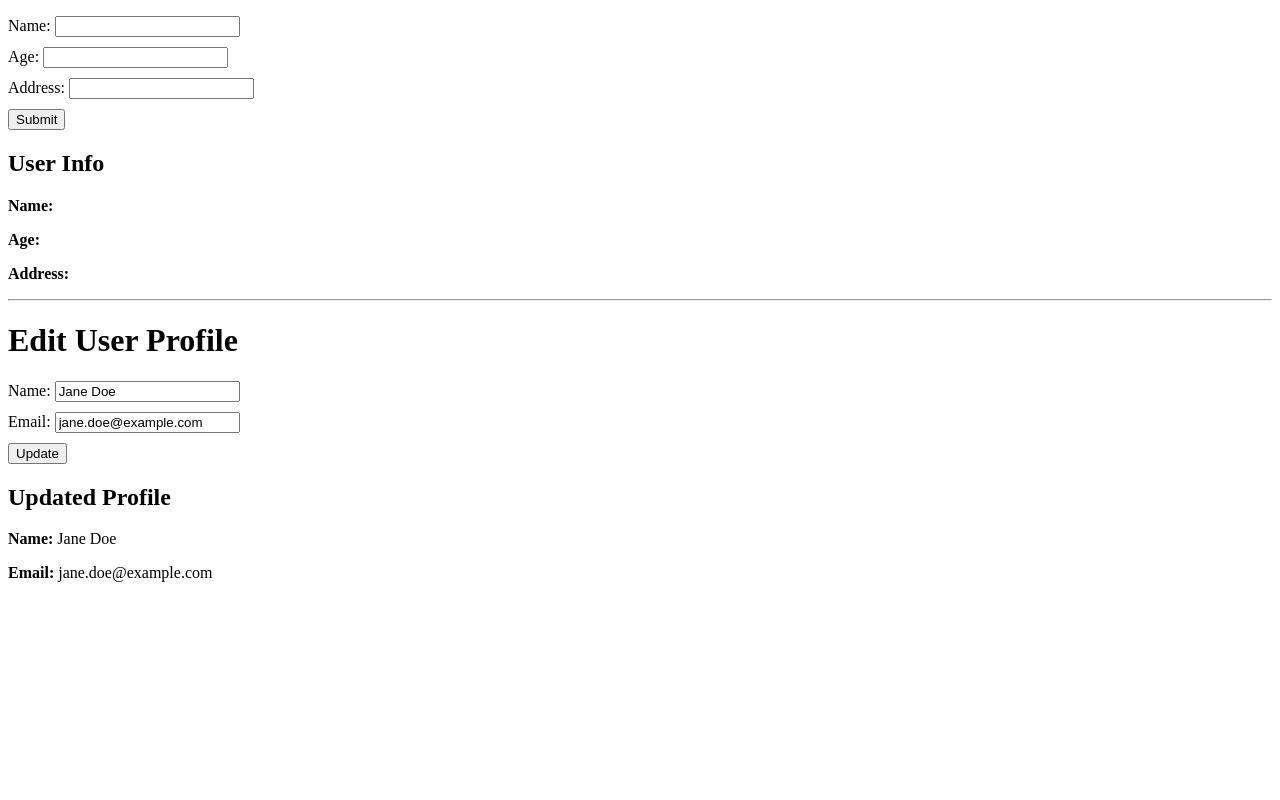
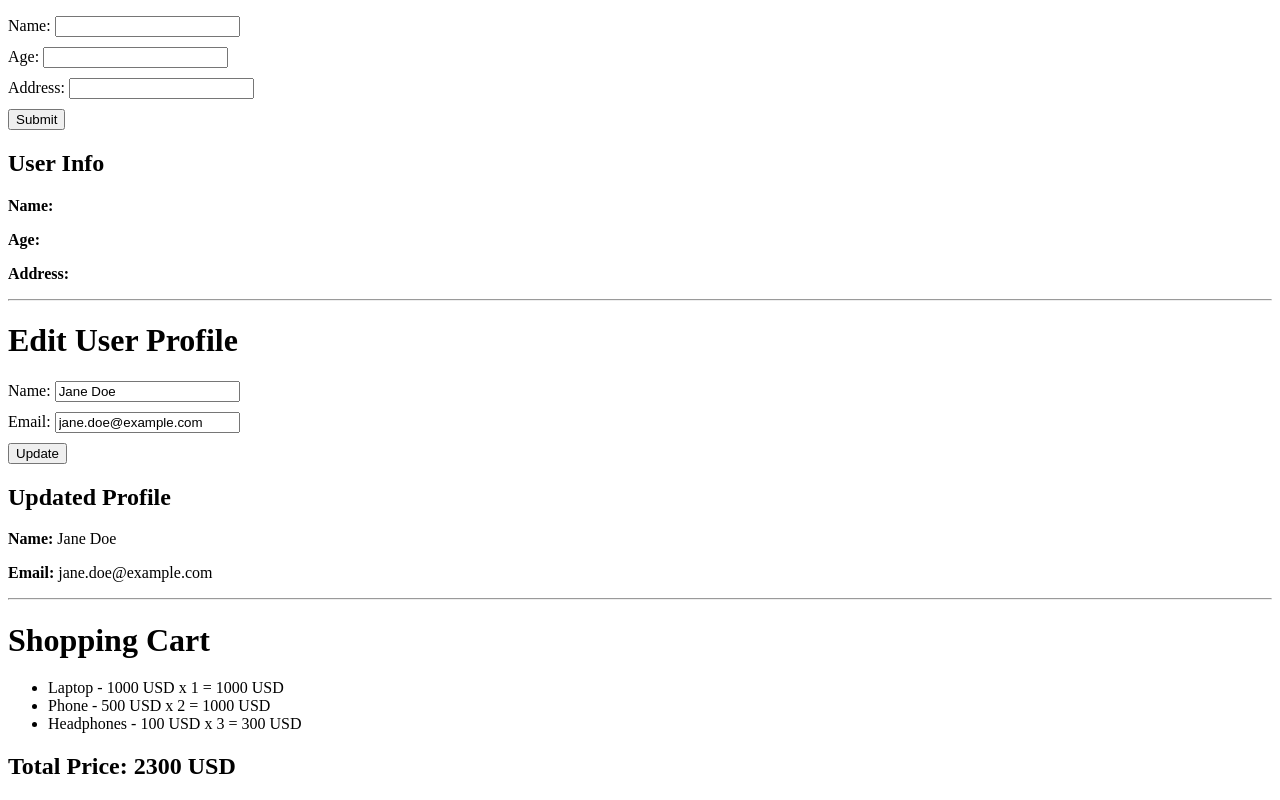
Before and after one commit to yogiifirmansyah/vue-composition-api, a Vue app: page / in a window 1280 px wide. Shown: the part 656-1456 px from the top of the page. Before the commit the page ends 1254 px from the top, so only its background shows below. Built offline with nearby package versions, Linux system fonts and the light colour scheme.

Commit message:
Add Cart Component

```diff
--- a/src/App.vue
+++ b/src/App.vue
@@ -5,6 +5,7 @@ import useCart from "./useCart";
 import TodoList from "./components/TodoList.vue";
 import Form from "./components/Form.vue";
 import Profile from "./components/Profile.vue";
+import Cart from "./components/Cart.vue";
 
 const message = ref("Hello World!");
 
@@ -49,6 +50,10 @@ addProduct([
 
   <!-- Creating reactive reference from reactive object -->
   <Profile />
+  <hr />
+
+  <!-- Computed Properties -->
+  <Cart />
 </template>
 
 <style scoped></style>
--- /dev/null
+++ b/src/components/Cart.vue
@@ -0,0 +1,32 @@
+<script setup>
+import { computed, reactive } from "vue";
+
+// Membuat state keranjang belanja menggunakan reactive
+const cart = reactive([
+  { name: "Laptop", price: 1000, quantity: 1 },
+  { name: "Phone", price: 500, quantity: 2 },
+  { name: "Headphones", price: 100, quantity: 3 },
+]);
+
+// Membuat properti komputasi untuk menghitung total harga
+const totalPrice = computed(() => {
+  return cart.reduce((total, product) => {
+    return total + product.price * product.quantity;
+  }, 0);
+});
+</script>
+
+<template>
+  <h1>Shopping Cart</h1>
+  <ul>
+    <li v-for="(product, index) in cart" :key="index">{{ product.name }} - {{ product.price }} USD x {{ product.quantity }} = {{ product.price * product.quantity }} USD</li>
+  </ul>
+
+  <h2>Total Price: {{ totalPrice }} USD</h2>
+</template>
+
+<style scoped>
+h1 {
+  margin-bottom: 20px;
+}
+</style>
```
